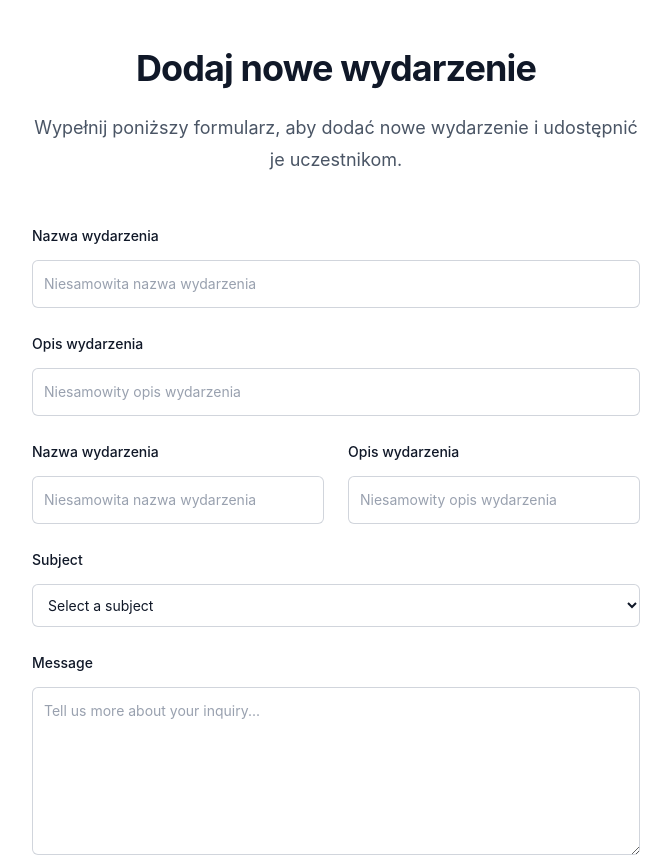
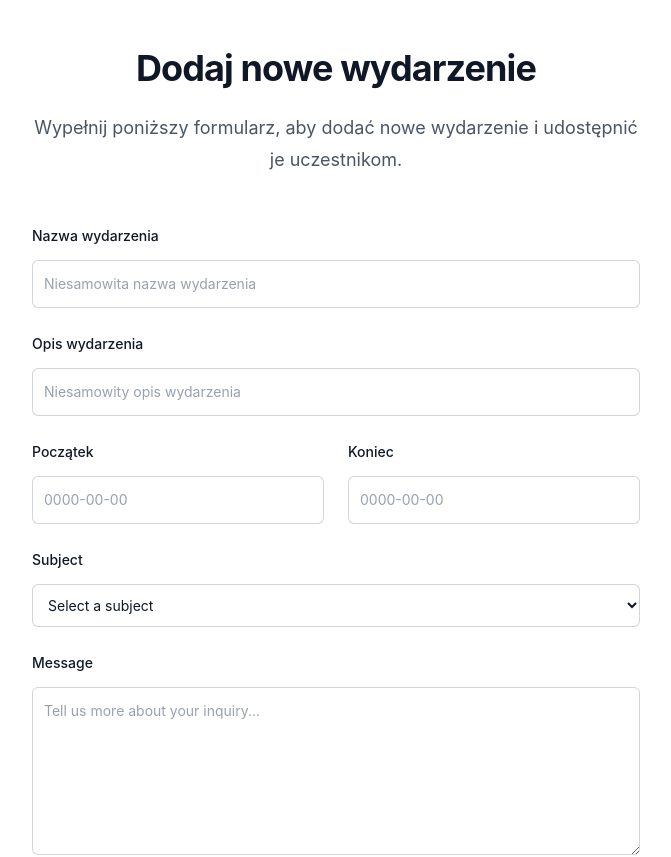
Before and after one commit to HiBlurryface/ReactForm, a React (Vite) app: page / in a window 1280 px wide. Shown: the top 857 px of the page, without its empty margins (304-975 px from the left). Built offline with nearby package versions, Linux system fonts and the light colour scheme.

Commit message:
added datepicker component

```diff
--- a/package.json
+++ b/package.json
@@ -14,6 +14,7 @@
     "classnames": "^2.5.1",
     "motion": "^12.42.2",
     "react": "^19.2.7",
+    "react-day-picker": "^10.0.1",
     "react-dom": "^19.2.7",
     "react-hook-form": "^7.83.0",
     "yup": "^1.7.1"
--- a/src/components/forms/Form.tsx
+++ b/src/components/forms/Form.tsx
@@ -1,4 +1,5 @@
 import { Button } from "../ui/Button"
+import { DatePicker } from "../ui/DatePicker"
 import { Input } from "../ui/Input"
 import { Select } from "../ui/Select"
 import { TextArea } from "../ui/TextArea"
@@ -18,16 +19,16 @@ export const Form = () => {
     />
 
     <div className="grid grid-cols-1 gap-6 sm:grid-cols-2">
-      <Input
-        name="title"
-        label="Nazwa wydarzenia"
-        placeholder="Niesamowita nazwa wydarzenia"
+      <DatePicker
+        name="startEvent"
+        label="Początek"
+        placeholder="0000-00-00"
       />
 
-      <Input
-        name="description"
-        label="Opis wydarzenia"
-        placeholder="Niesamowity opis wydarzenia"
+      <DatePicker
+        name="startEvent"
+        label="Koniec"
+        placeholder="0000-00-00"
       />
     </div>
 
--- a/src/components/ui/DatePicker.tsx
+++ b/src/components/ui/DatePicker.tsx
@@ -0,0 +1,47 @@
+import { useEffect, useRef, useState } from "react";
+import { DayPicker } from "react-day-picker";
+import "react-day-picker/style.css";
+import { Input } from "./Input";
+
+type DatePickerProps = {
+  name: string,
+  label: string,
+  placeholder?: string,
+  error?: string,
+}
+
+export const DatePicker = ({
+  name, label, error, placeholder
+}: DatePickerProps) => {
+  const [isOpen, setIsOpen] = useState<boolean>(false);
+  const selectRef = useRef<HTMLDivElement | null>(null);
+
+  useEffect(() => {
+    const close = (e: MouseEvent) => {
+      if (selectRef.current && selectRef.current.contains(e.target as Node)) {
+        return;
+      }
+
+      setIsOpen(false);
+    };
+
+    document.addEventListener('mousedown', close, true);
+
+    return () => {
+      document.removeEventListener('mousedown', close, true);
+    };
+  }, []);
+
+  return <div className="">
+    <Input
+      readOnly
+      name={name}
+      label={label}
+      placeholder={placeholder}
+      onClick={() => setIsOpen((prev) => !prev)}
+    />
+    {isOpen && <div className="absolute bg-white">
+      <DayPicker />
+    </div>}
+  </div>
+}
```
Also changed, not shown: 1 other file (tests, documents, lock files or other folders).
